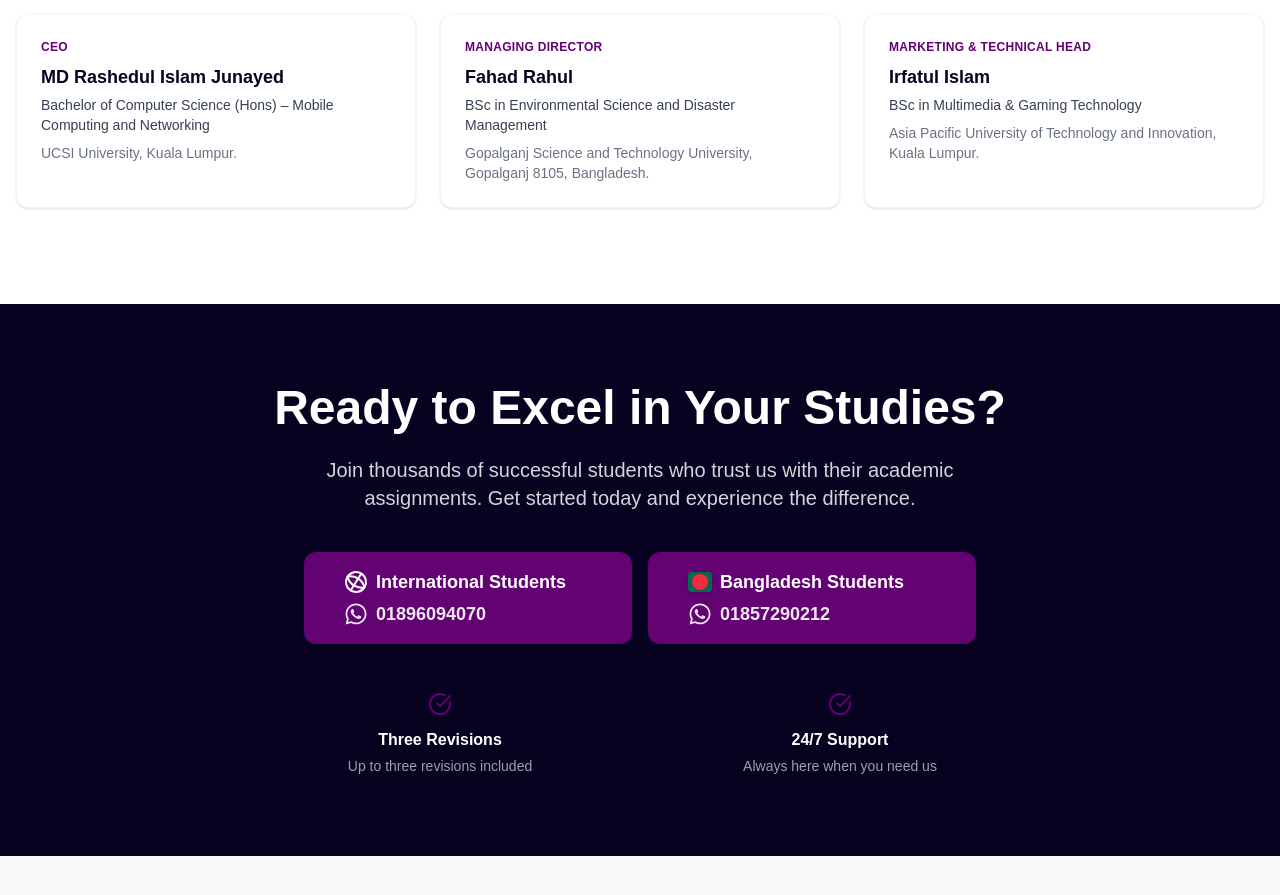
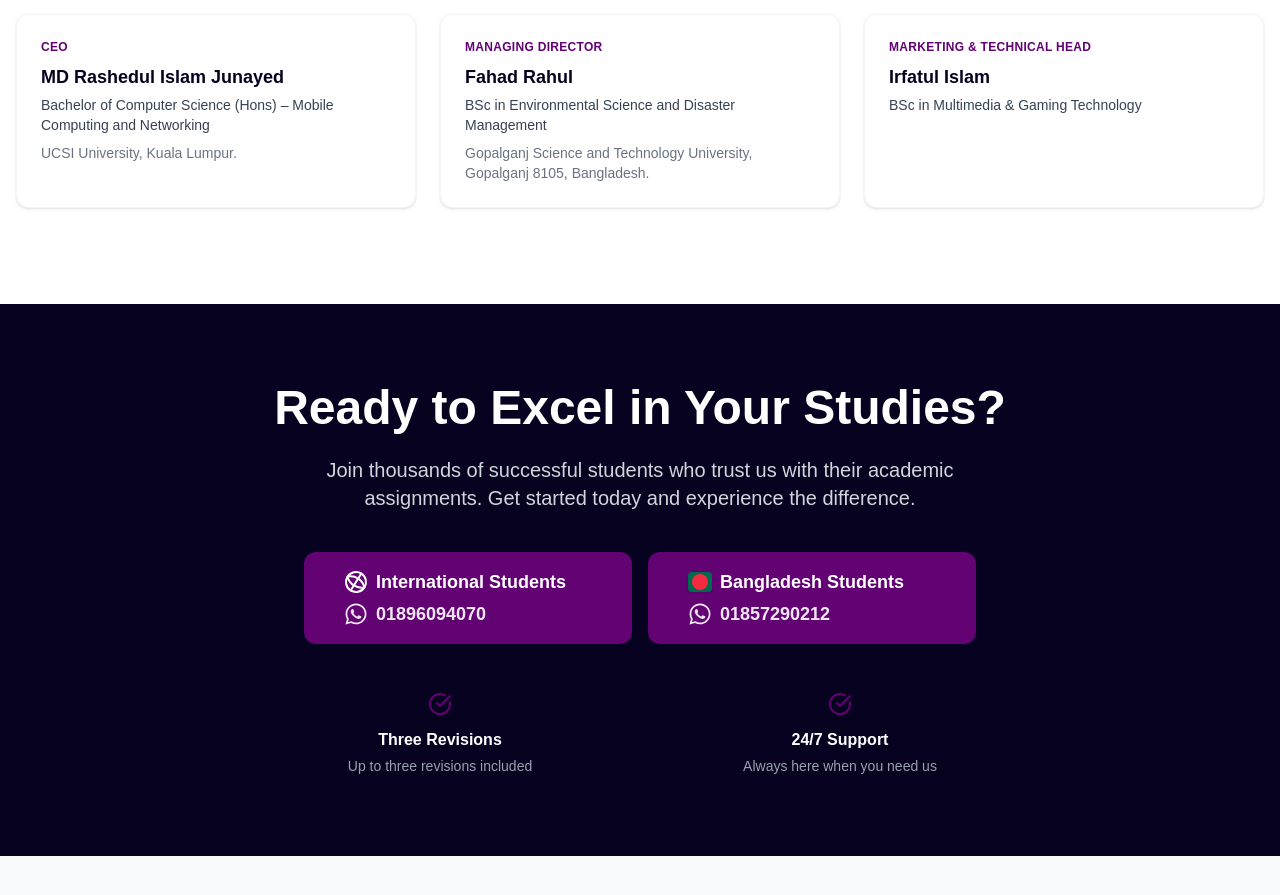
Before and after one commit to Rashedul72/assignmnethelper, a Next.js app: page / in a window 1280 px wide. Shown: the part 4780-5675 px from the top of the page. Built offline with nearby package versions, Linux system fonts and the light colour scheme.

Commit message:
remove uni

```diff
--- a/app/components/TestimonialsSection.tsx
+++ b/app/components/TestimonialsSection.tsx
@@ -269,9 +269,6 @@ export default function TestimonialsSection() {
               <div className="text-sm text-gray-700 mb-2">
                 BSc in Multimedia & Gaming Technology
               </div>
-              <div className="text-sm text-gray-500">
-                Asia Pacific University of Technology and Innovation, Kuala Lumpur.
-              </div>
             </motion.div>
           </div>
         </motion.div>
```
